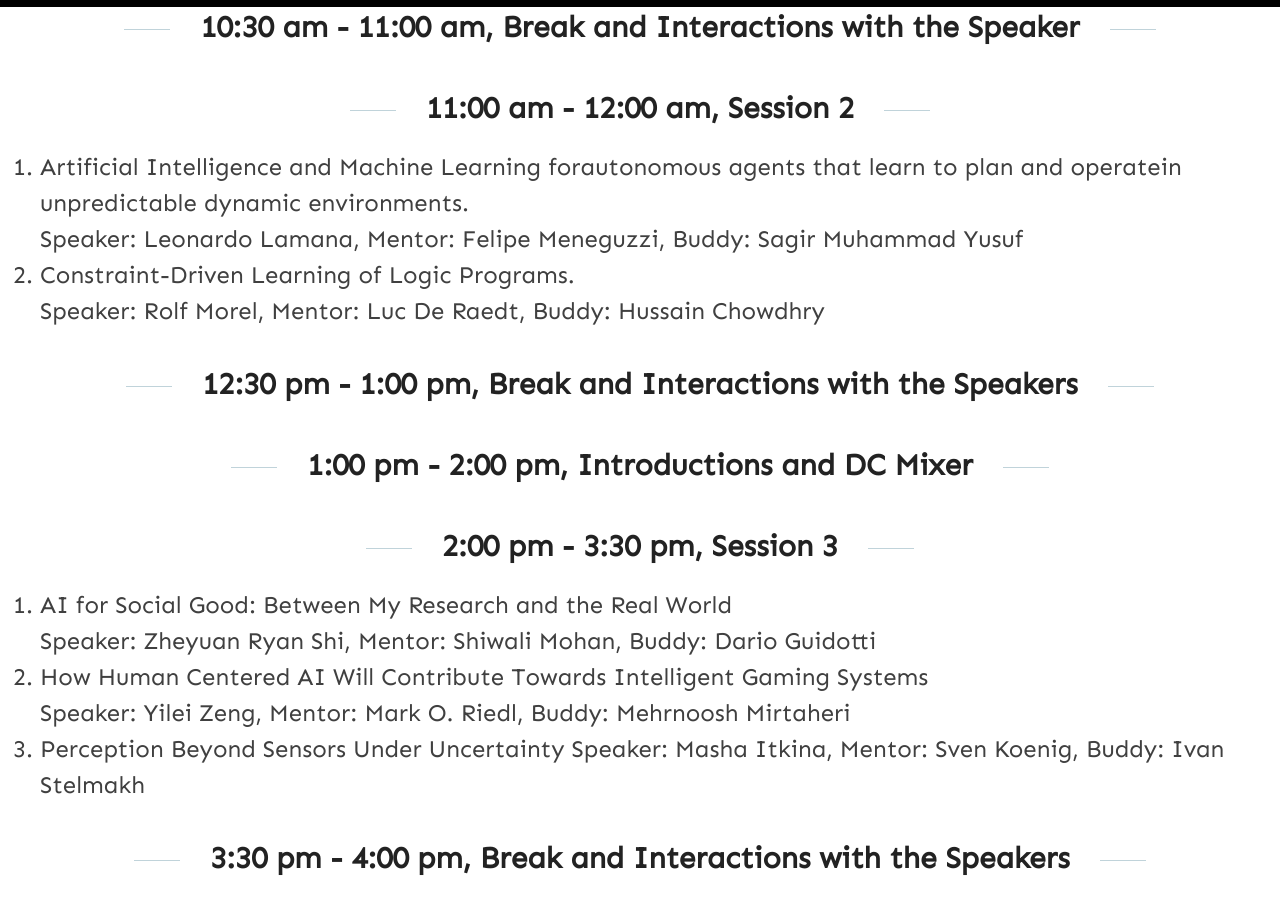
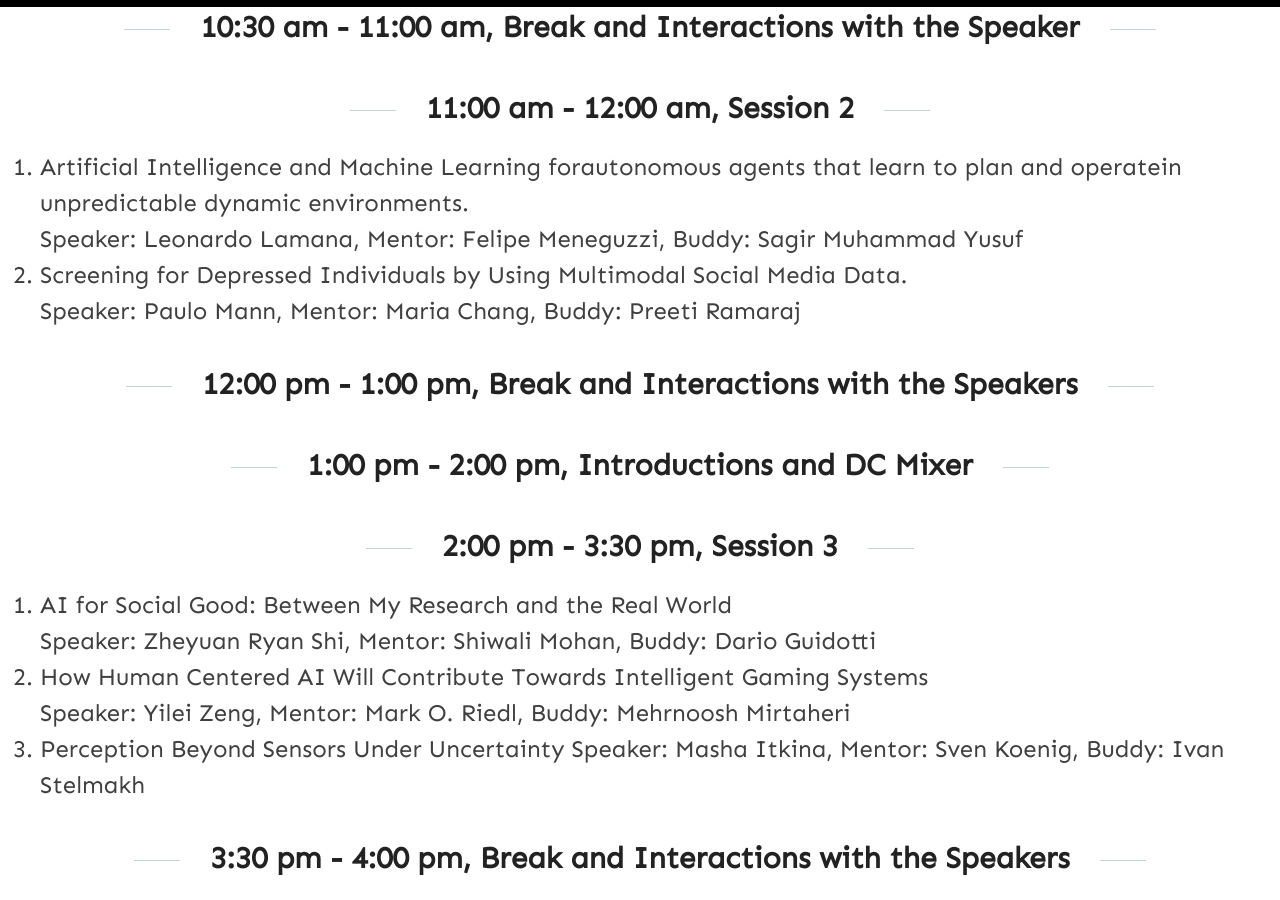
Before and after one commit to anna-reali/dc2021, a Jekyll site: the page built from _posts/2021-02-02-tuesday-day-1.md, in a window 1280 px wide and 900 px high, scrolled down 1027 px. Built offline with Jekyll 4.4.1, drawn with Linux system fonts in a browser that asks for light colours.

Commit message:
Update 2021-02-02-tuesday-day-1.md

```diff
--- a/_posts/2021-02-02-tuesday-day-1.md
+++ b/_posts/2021-02-02-tuesday-day-1.md
@@ -34,10 +34,10 @@ Computational Models of Narrative and Social Justice, Rogelio E. Cardona-Rivera
 -----
 1. Artificial Intelligence and Machine Learning forautonomous agents that learn to plan and operatein unpredictable dynamic environments. \
    Speaker: Leonardo Lamana, Mentor: Felipe Meneguzzi, Buddy: Sagir Muhammad Yusuf
-2. Constraint-Driven Learning of Logic Programs. \
-   Speaker: Rolf Morel, Mentor: Luc De Raedt, Buddy: Hussain Chowdhry
+2. Screening for Depressed Individuals by Using Multimodal Social Media Data. \
+   Speaker: Paulo Mann, Mentor: Maria Chang, Buddy: Preeti Ramaraj
 
-12:30 pm - 1:00 pm, Break and Interactions with the Speakers
+12:00 pm - 1:00 pm, Break and Interactions with the Speakers
 -----
 
 1:00 pm - 2:00 pm, Introductions and DC Mixer
```
